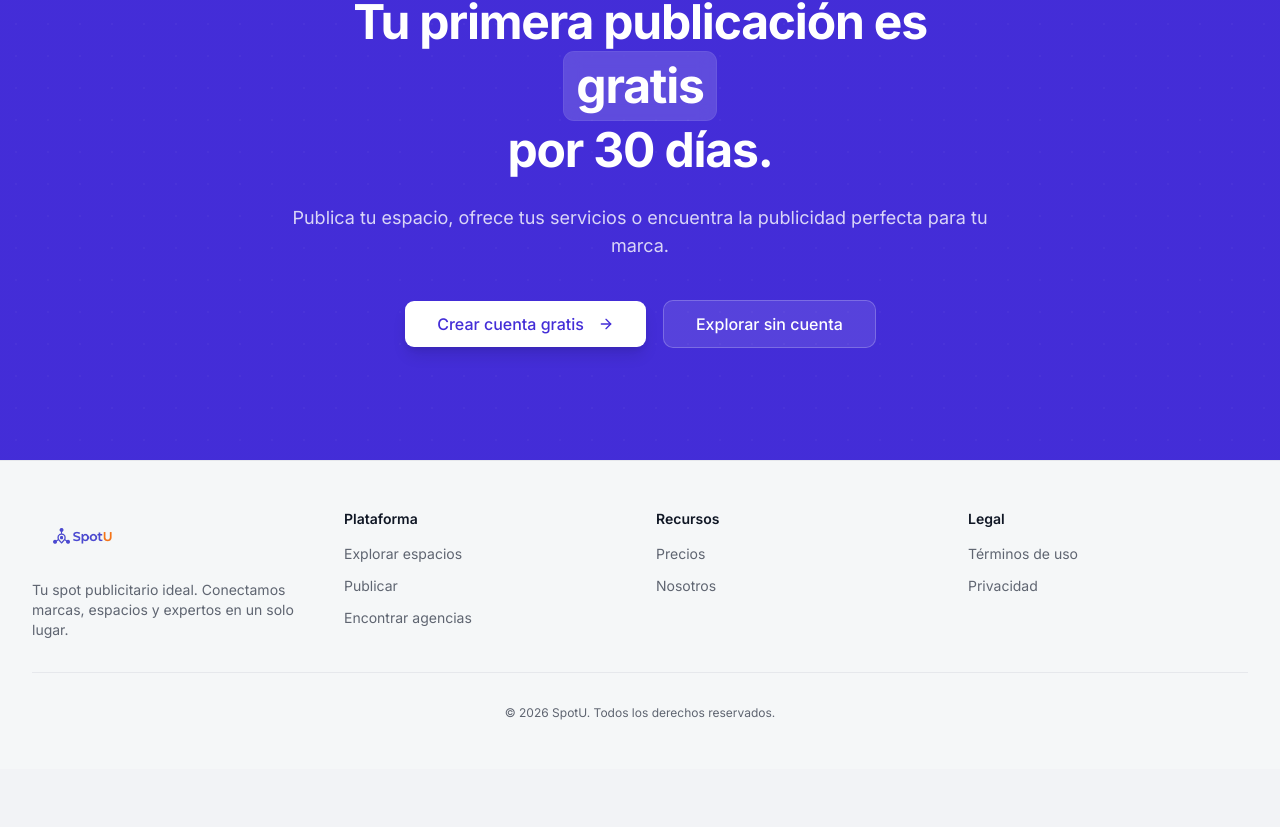
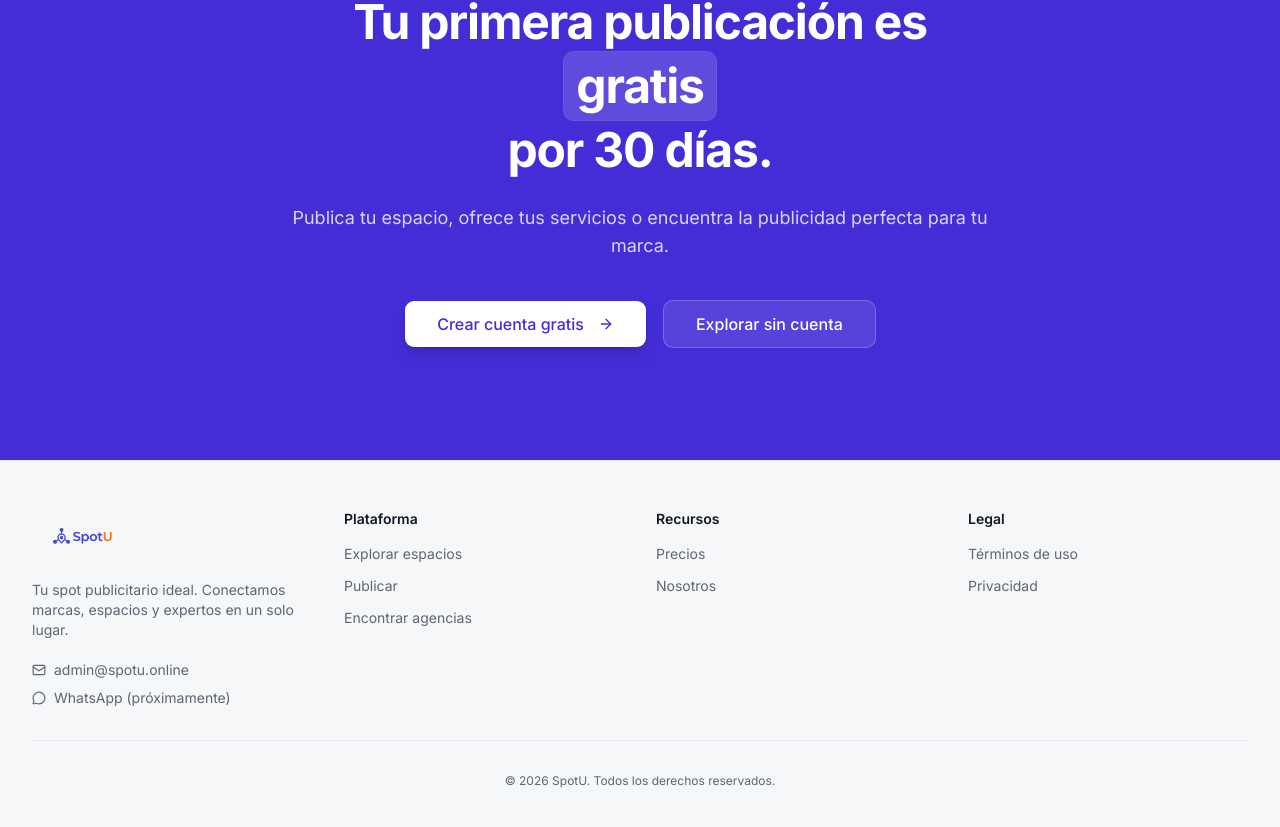
Before and after one commit to SpotU-online-org/spotu-webapp, a Next.js app: page / in a window 1280 px wide. Shown: the part 2652-3479 px from the top of the page. Before the commit the page ends 3421 px from the top, so only its background shows below. Built offline with nearby package versions, Linux system fonts and the light colour scheme.

Commit message:
feat: add domain spotu.online, contact email/whatsapp in footer, metadataBase

```diff
--- a/src/app/layout.tsx
+++ b/src/app/layout.tsx
@@ -28,6 +28,7 @@ export const metadata: Metadata = {
     "anunciantes",
     "advertising",
   ],
+  metadataBase: new URL("https://spotu.online"),
 };
 
 export default function RootLayout({
--- a/src/components/layout/Footer.tsx
+++ b/src/components/layout/Footer.tsx
@@ -1,8 +1,11 @@
 "use client";
 
 import Link from "next/link";
+import { Mail, MessageCircle } from "lucide-react";
 import { SpotULogo } from "./SpotULogo";
 import { useI18n } from "./LanguageToggle";
+
+const WHATSAPP_PLACEHOLDER = "https://wa.me/10000000000"; // TODO: reemplazar con número real de SpotU
 
 export function Footer() {
   const { t } = useI18n();
@@ -16,6 +19,25 @@ export function Footer() {
             <p className="text-sm text-muted-foreground">
               {t("footer.tagline")}
             </p>
+            {/* Contacto SpotU */}
+            <div className="space-y-2 pt-1">
+              <a
+                href="mailto:admin@spotu.online"
+                className="flex items-center gap-2 text-sm text-muted-foreground hover:text-foreground transition-colors"
+              >
+                <Mail className="h-3.5 w-3.5 shrink-0" />
+                admin@spotu.online
+              </a>
+              <a
+                href={WHATSAPP_PLACEHOLDER}
+                target="_blank"
+                rel="noopener noreferrer"
+                className="flex items-center gap-2 text-sm text-muted-foreground hover:text-foreground transition-colors"
+              >
+                <MessageCircle className="h-3.5 w-3.5 shrink-0" />
+                {t("footer.whatsapp")}
+              </a>
+            </div>
           </div>
 
           <div>
--- a/src/components/layout/LanguageToggle.tsx
+++ b/src/components/layout/LanguageToggle.tsx
@@ -148,6 +148,10 @@ const TRANSLATIONS: Record<string, Record<Locale, string>> = {
     es: "Todos los derechos reservados.",
     en: "All rights reserved.",
   },
+  "footer.whatsapp": {
+    es: "WhatsApp (próximamente)",
+    en: "WhatsApp (coming soon)",
+  },
   // Steps prefix
   "steps.prefix": { es: "Paso", en: "Step" },
 };
```
Also changed, not shown: .claude/settings.local.json, images/logos/provisionalLogos/spotu_icon_wBackground.png (added), 1 other file (tests, documents, lock files or other folders).
